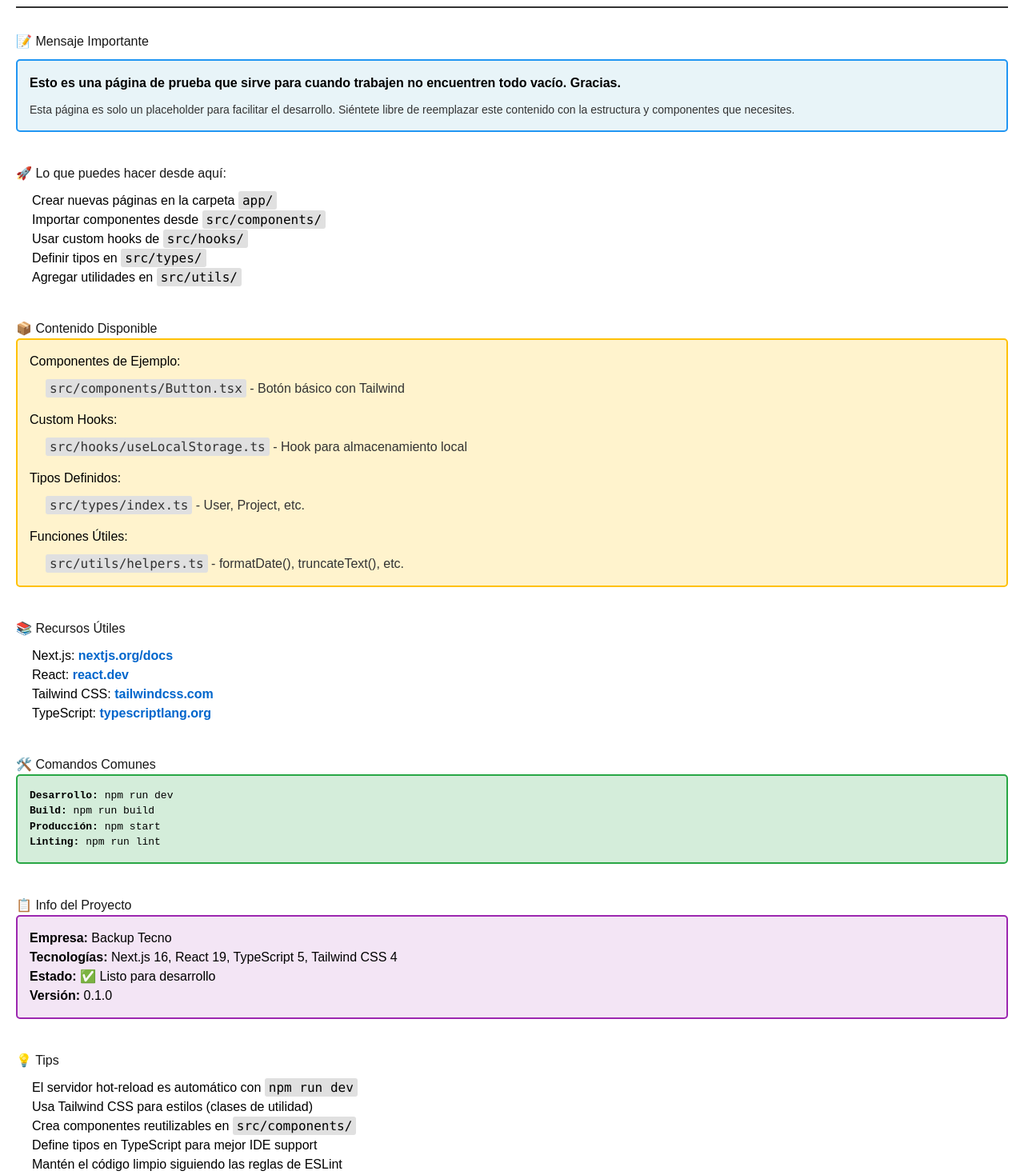
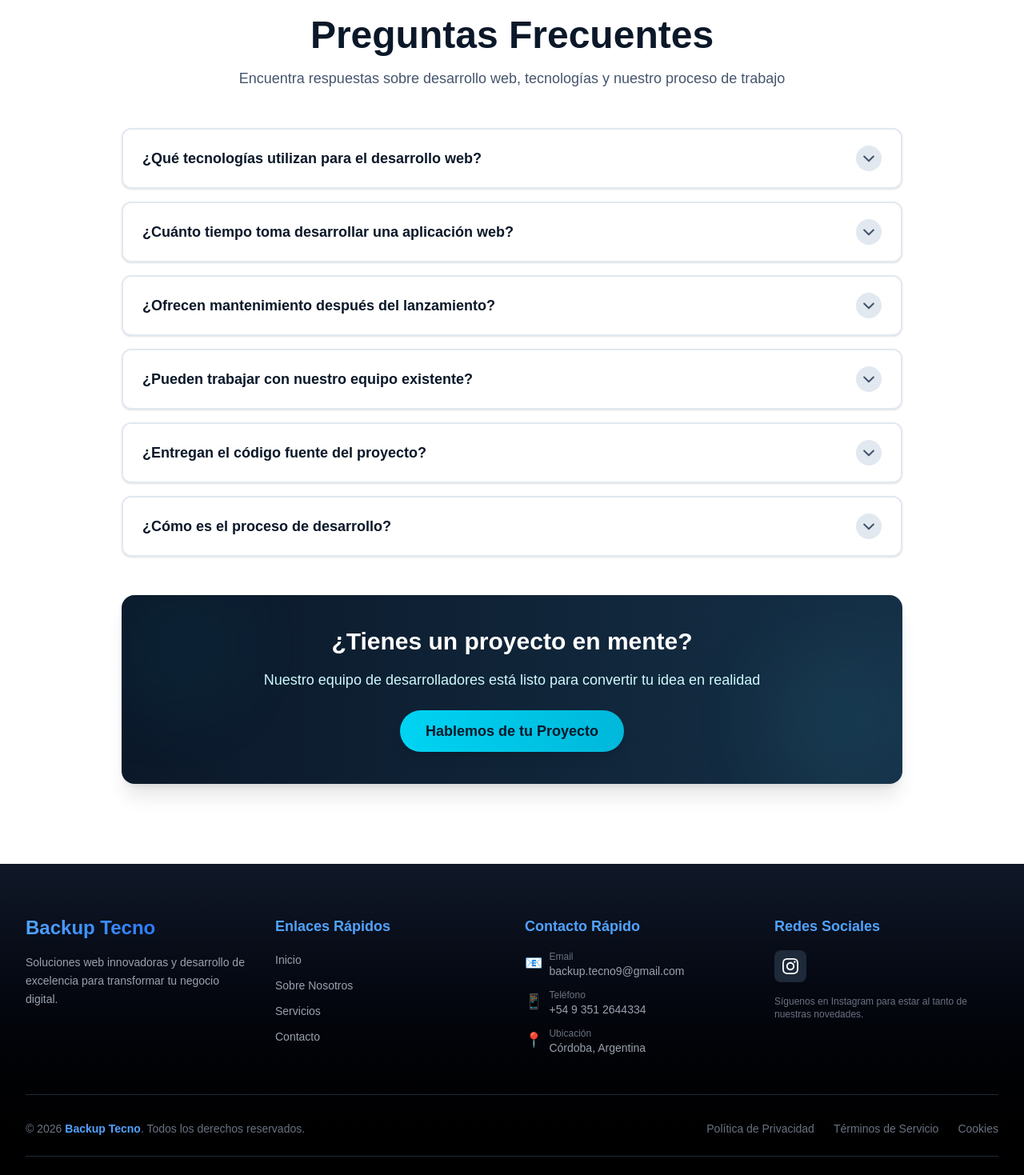
Before and after one commit to JPGenaro/BackupTecno, a Next.js app in the folder frontend/: page / in a window 1280 px wide. Shown: the part 80-1549 px from the top of the page at 80% size. Built offline with nearby package versions, Linux system fonts and the light colour scheme.

Commit message:
Sacando el codigo basura que habia

```diff
--- a/frontend/src/app/page.tsx
+++ b/frontend/src/app/page.tsx
@@ -38,102 +38,7 @@ export default function Home() {
 
   return (
     <div style={{ padding: "20px", fontFamily: "Arial, sans-serif", backgroundColor: "#fff" }}>
-      <header style={{ marginBottom: "30px", borderBottom: "2px solid #333", paddingBottom: "20px" }}>
-        <h1 style={{ color: "#000" }}>🎉 Backup Tecno - Página de Prueba</h1>
-        <p style={{ color: "#333", fontSize: "16px" }}>Bienvenido al frontend del proyecto</p>
-      </header>
-
       <main>
-        <section style={{ marginBottom: "40px" }}>
-          <h2>📝 Mensaje Importante</h2>
-          <div style={{ backgroundColor: "#e8f4f8", padding: "15px", borderRadius: "5px", marginTop: "10px", border: "2px solid #2196F3" }}>
-            <p style={{ fontSize: "16px", lineHeight: "1.6", color: "#000" }}>
-              <strong>Esto es una página de prueba que sirve para cuando trabajen no encuentren todo vacío. Gracias.</strong>
-            </p>
-            <p style={{ fontSize: "14px", color: "#333", marginTop: "10px" }}>
-              Esta página es solo un placeholder para facilitar el desarrollo. Siéntete libre de reemplazar este contenido
-              con la estructura y componentes que necesites.
-            </p>
-          </div>
-        </section>
-
-        <section style={{ marginBottom: "40px" }}>
-          <h2>🚀 Lo que puedes hacer desde aquí:</h2>
-          <ul style={{ marginTop: "10px", paddingLeft: "20px", color: "#000" }}>
-            <li>Crear nuevas páginas en la carpeta <code style={{ backgroundColor: "#e0e0e0", padding: "2px 5px", borderRadius: "3px" }}>app/</code></li>
-            <li>Importar componentes desde <code style={{ backgroundColor: "#e0e0e0", padding: "2px 5px", borderRadius: "3px" }}>src/components/</code></li>
-            <li>Usar custom hooks de <code style={{ backgroundColor: "#e0e0e0", padding: "2px 5px", borderRadius: "3px" }}>src/hooks/</code></li>
-            <li>Definir tipos en <code style={{ backgroundColor: "#e0e0e0", padding: "2px 5px", borderRadius: "3px" }}>src/types/</code></li>
-            <li>Agregar utilidades en <code style={{ backgroundColor: "#e0e0e0", padding: "2px 5px", borderRadius: "3px" }}>src/utils/</code></li>
-          </ul>
-        </section>
-
-        <section style={{ marginBottom: "40px" }}>
-          <h2>📦 Contenido Disponible</h2>
-          <div style={{ backgroundColor: "#fff3cd", padding: "15px", borderRadius: "5px", border: "2px solid #ffc107" }}>
-            <h3 style={{ color: "#000" }}>Componentes de Ejemplo:</h3>
-            <ul style={{ marginTop: "10px", paddingLeft: "20px", color: "#333" }}>
-              <li><code style={{ backgroundColor: "#e0e0e0", padding: "2px 5px", borderRadius: "3px" }}>src/components/Button.tsx</code> - Botón básico con Tailwind</li>
-            </ul>
-
-            <h3 style={{ marginTop: "15px", color: "#000" }}>Custom Hooks:</h3>
-            <ul style={{ marginTop: "10px", paddingLeft: "20px", color: "#333" }}>
-              <li><code style={{ backgroundColor: "#e0e0e0", padding: "2px 5px", borderRadius: "3px" }}>src/hooks/useLocalStorage.ts</code> - Hook para almacenamiento local</li>
-            </ul>
-
-            <h3 style={{ marginTop: "15px", color: "#000" }}>Tipos Definidos:</h3>
-            <ul style={{ marginTop: "10px", paddingLeft: "20px", color: "#333" }}>
-              <li><code style={{ backgroundColor: "#e0e0e0", padding: "2px 5px", borderRadius: "3px" }}>src/types/index.ts</code> - User, Project, etc.</li>
-            </ul>
-
-            <h3 style={{ marginTop: "15px", color: "#000" }}>Funciones Útiles:</h3>
-            <ul style={{ marginTop: "10px", paddingLeft: "20px", color: "#333" }}>
-              <li><code style={{ backgroundColor: "#e0e0e0", padding: "2px 5px", borderRadius: "3px" }}>src/utils/helpers.ts</code> - formatDate(), truncateText(), etc.</li>
-            </ul>
-          </div>
-        </section>
-
-        <section style={{ marginBottom: "40px" }}>
-          <h2>📚 Recursos Útiles</h2>
-          <ul style={{ marginTop: "10px", paddingLeft: "20px", color: "#000" }}>
-            <li>Next.js: <a href="https://nextjs.org/docs" target="_blank" rel="noopener noreferrer" style={{ color: "#0066cc", fontWeight: "bold" }}>nextjs.org/docs</a></li>
-            <li>React: <a href="https://react.dev" target="_blank" rel="noopener noreferrer" style={{ color: "#0066cc", fontWeight: "bold" }}>react.dev</a></li>
-            <li>Tailwind CSS: <a href="https://tailwindcss.com/docs" target="_blank" rel="noopener noreferrer" style={{ color: "#0066cc", fontWeight: "bold" }}>tailwindcss.com</a></li>
-            <li>TypeScript: <a href="https://www.typescriptlang.org/docs/" target="_blank" rel="noopener noreferrer" style={{ color: "#0066cc", fontWeight: "bold" }}>typescriptlang.org</a></li>
-          </ul>
-        </section>
-
-        <section style={{ marginBottom: "40px" }}>
-          <h2>🛠️ Comandos Comunes</h2>
-          <div style={{ backgroundColor: "#d4edda", padding: "15px", borderRadius: "5px", fontFamily: "monospace", border: "2px solid #28a745" }}>
-            <p style={{ color: "#000" }}><strong>Desarrollo:</strong> npm run dev</p>
-            <p style={{ color: "#000" }}><strong>Build:</strong> npm run build</p>
-            <p style={{ color: "#000" }}><strong>Producción:</strong> npm start</p>
-            <p style={{ color: "#000" }}><strong>Linting:</strong> npm run lint</p>
-          </div>
-        </section>
-
-        <section style={{ marginBottom: "40px" }}>
-          <h2>📋 Info del Proyecto</h2>
-          <div style={{ backgroundColor: "#f3e5f5", padding: "15px", borderRadius: "5px", border: "2px solid #9c27b0" }}>
-            <p style={{ color: "#000" }}><strong>Empresa:</strong> Backup Tecno</p>
-            <p style={{ color: "#000" }}><strong>Tecnologías:</strong> Next.js 16, React 19, TypeScript 5, Tailwind CSS 4</p>
-            <p style={{ color: "#000" }}><strong>Estado:</strong> ✅ Listo para desarrollo</p>
-            <p style={{ color: "#000" }}><strong>Versión:</strong> 0.1.0</p>
-          </div>
-        </section>
-
-        <section style={{ marginBottom: "40px" }}>
-          <h2>💡 Tips</h2>
-          <ul style={{ marginTop: "10px", paddingLeft: "20px", color: "#000" }}>
-            <li>El servidor hot-reload es automático con <code style={{ backgroundColor: "#e0e0e0", padding: "2px 5px", borderRadius: "3px" }}>npm run dev</code></li>
-            <li>Usa Tailwind CSS para estilos (clases de utilidad)</li>
-            <li>Crea componentes reutilizables en <code style={{ backgroundColor: "#e0e0e0", padding: "2px 5px", borderRadius: "3px" }}>src/components/</code></li>
-            <li>Define tipos en TypeScript para mejor IDE support</li>
-            <li>Mantén el código limpio siguiendo las reglas de ESLint</li>
-          </ul>
-        </section>
-
         {/* FAQ Section */}
         <section className="my-20 max-w-5xl mx-auto px-6">
           <div className="text-center mb-12">
```
